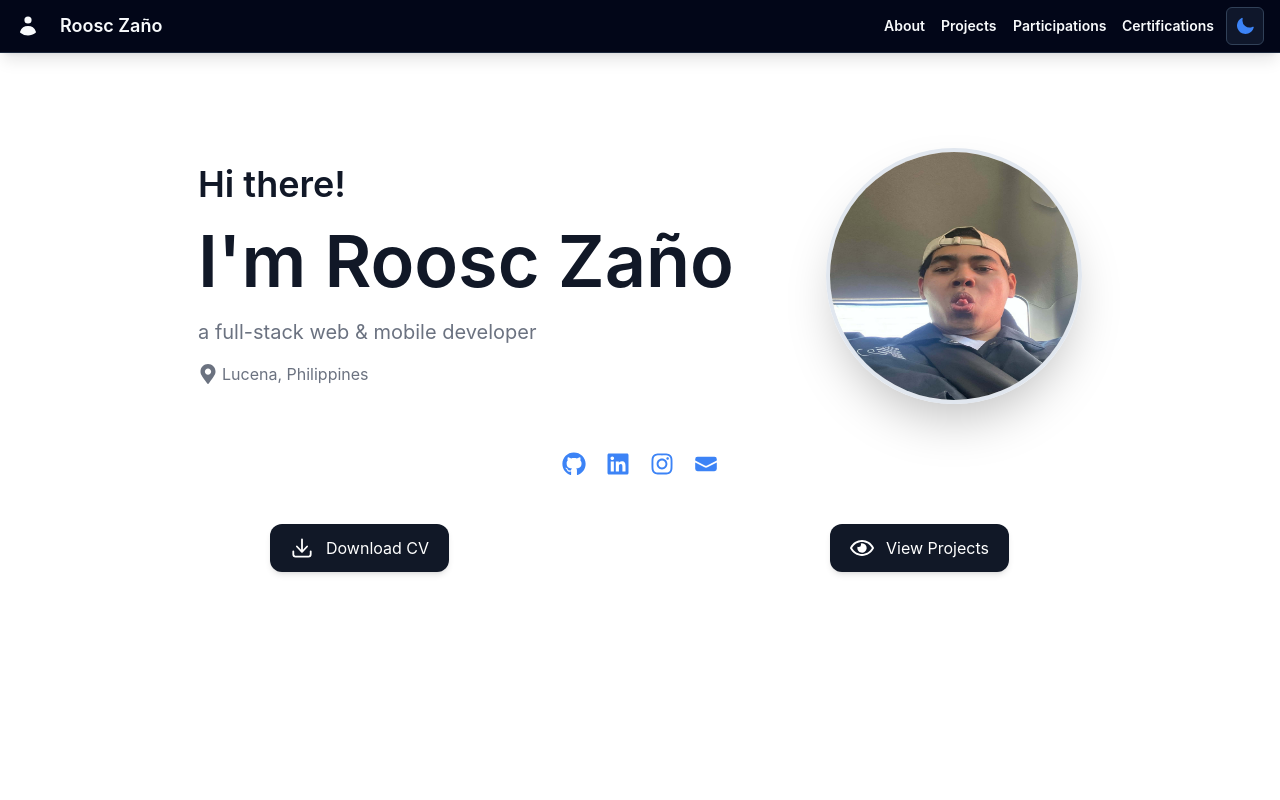
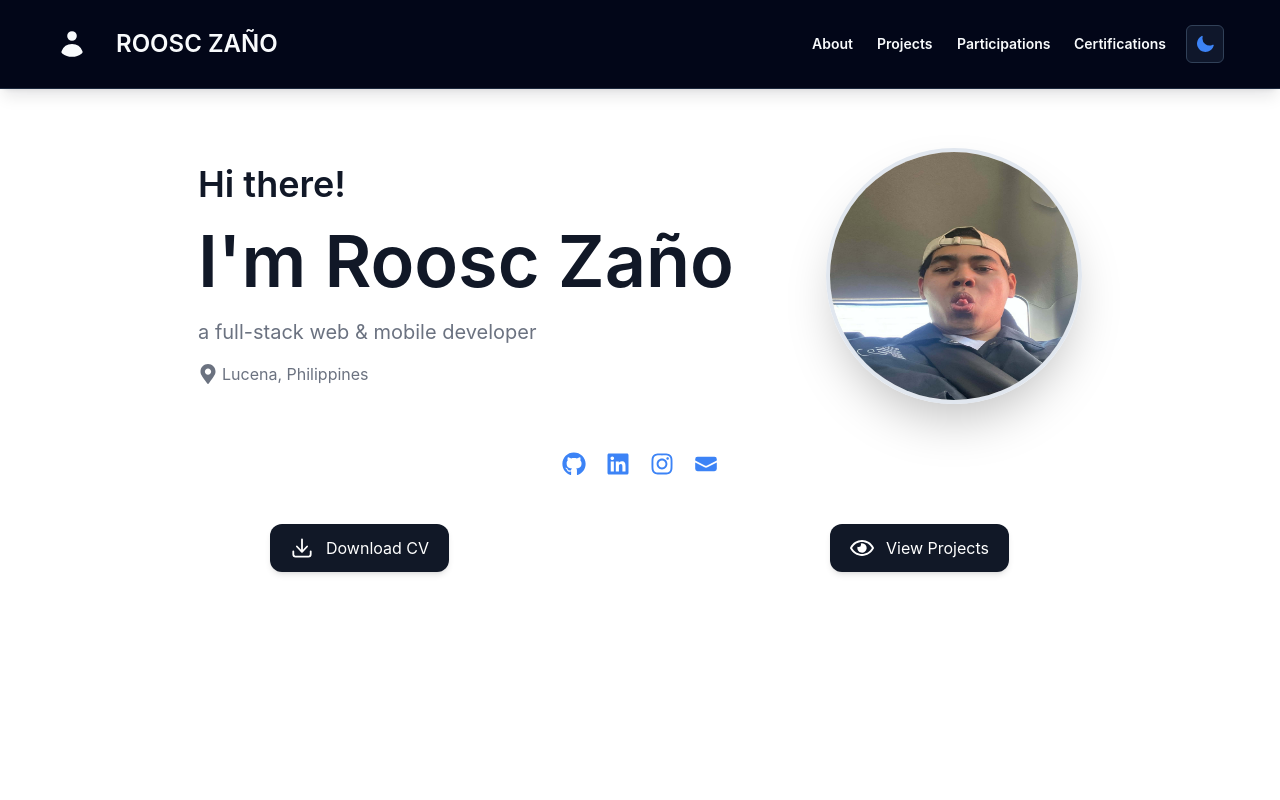
Before and after one commit to ur1el0/Portfolio, a React (Vite) app: page / in a window 1280 px wide. Shown: the top 800 px of the page. Built offline with nearby package versions, Linux system fonts and the light colour scheme.

Commit message:
fix: layout

```diff
--- a/src/components/layout/Navbar.jsx
+++ b/src/components/layout/Navbar.jsx
@@ -46,15 +46,15 @@ export const Navbar = () => {
     const toggleTheme = () => setThemeMode((currentTheme) => (currentTheme === 'dark' ? 'light' : 'dark'))
 
     return (
-        <nav className={`fixed top-0 left-0 right-0 z-50 flex items-center justify-between border-b px-4 py-1 transition-colors ${navbarSurfaceClass}`}>
-            <div className="flex items-center gap-3">
-                <UserIcon className="w-6 h-6" />
-                <h1 className="text-lg font-semibold p-2">Roosc Zaño</h1>
+        <nav className={`fixed top-0 left-0 right-0 z-50 flex items-center justify-between border-b px-4 py-1 transition-colors ${navbarSurfaceClass} py-5 px-10 `}>
+            <div className="flex items-center gap-5">
+                <UserIcon className="pl-4 w-12 h-12" />
+                <h1 className="text-2xl font-semibold p-2">ROOSC ZAÑO</h1>
             </div>
 
-            <div className="flex items-center gap-3">
+            <div className="flex items-center gap-5 pr-4">
 
-                <div className="hidden md:flex items-center font-semibold gap-4">
+                <div className="hidden md:flex items-center font-semibold gap-6">
                     <a href="#about" className="anchor-click text-sm text-current hover:text-[var(--accent)]">About</a>
                     <a href="#projects" className="anchor-click text-sm text-current hover:text-[var(--accent)]">Projects</a>
                     <a href="#participations" className="anchor-click text-sm text-current hover:text-[var(--accent)]">Participations</a>
@@ -68,7 +68,7 @@ export const Navbar = () => {
                     title={themeMode === 'dark' ? 'Switch to light' : 'Switch to dark'}
                 >
                     {themeMode === 'dark' ? (
-                        <SunIcon className="w-5 h-5 text-[var(--accent)] transition-transform" />
+                        <SunIcon className="w-5 h-5 text-[var(--yellow)] transition-transform" />
                     ) : (
                         <MoonIcon className="w-5 h-5 text-[var(--accent)] transition-transform" />
                     )}
```
